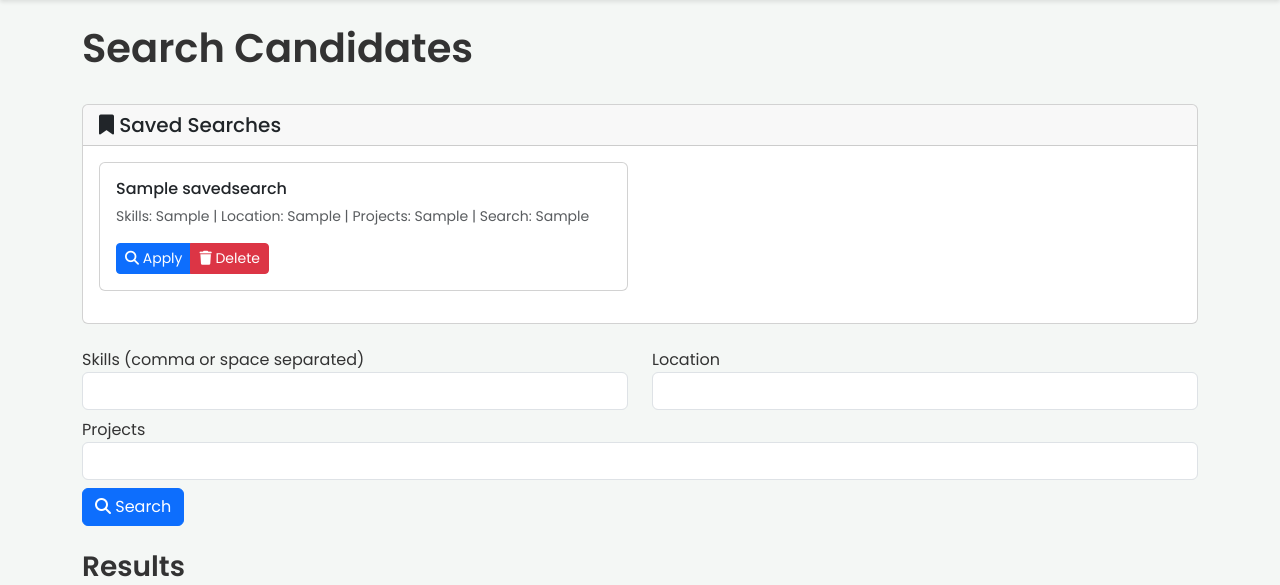
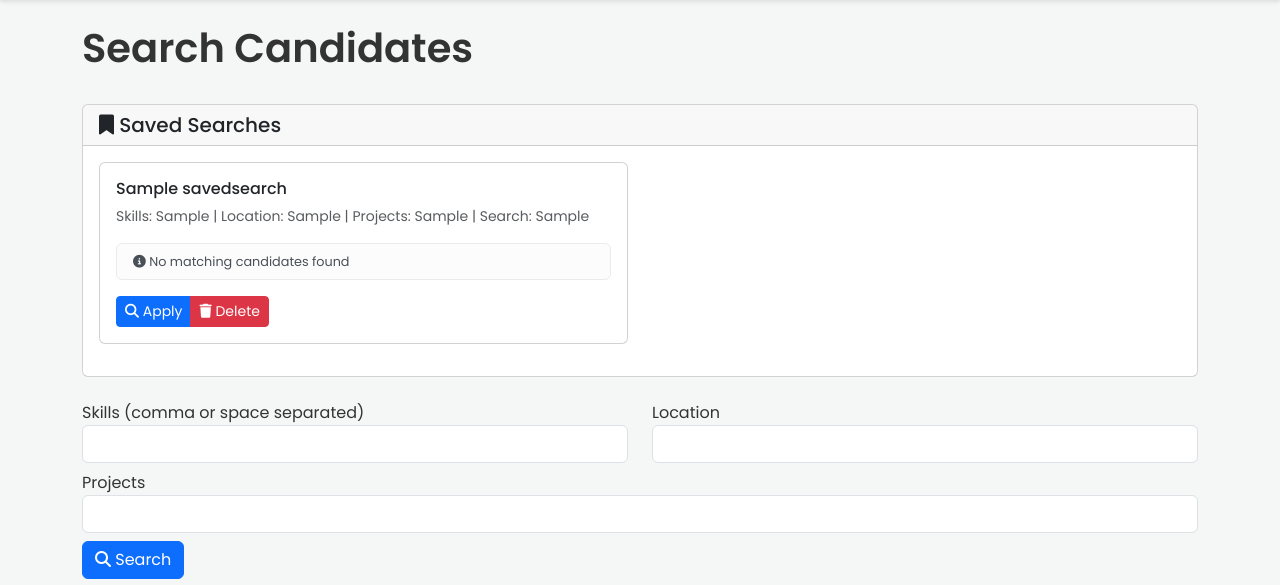
Before and after one commit to konstantingaydev/jobby, a Django app: page /recruiter/candidates/ in a window 1280 px wide. Shown: the part 56-641 px from the top of the page. Run offline with Django 5.2, Linux system fonts and the light colour scheme; a user stored in the database is signed in; tables that the repository leaves empty hold one stand-in row (values such as "Sample post").

Commit message:
Added visibility for matches to previous saved searches.

```diff
--- a/recruiter/templates/recruiter/candidate_search.html
+++ b/recruiter/templates/recruiter/candidate_search.html
@@ -25,6 +25,44 @@
             <div class="card-body">
               <h6 class="card-title">{{ search.name }}</h6>
               <p class="card-text small text-muted">{{ search.get_criteria_display }}</p>
+
+              <!-- Preview Candidates -->
+              {% if search.preview_candidates %}
+              <div class="mb-3 mt-2">
+                <small class="text-muted d-block mb-2">
+                  <i class="fas fa-users"></i> Top Matches:
+                </small>
+                <div class="d-flex flex-column gap-2">
+                  {% for candidate in search.preview_candidates %}
+                  <div class="border-start border-3 border-info ps-2 py-1">
+                    <div class="d-flex align-items-center justify-content-between">
+                      <div class="flex-grow-1">
+                        <a href="{% url 'profiles:profile_detail' pk=candidate.pk %}" class="text-decoration-none small fw-bold">
+                          {{ candidate.user.get_full_name|default:candidate.user.username }}
+                        </a>
+                        {% if candidate.headline %}
+                        <div class="text-muted" style="font-size: 0.75rem;">{{ candidate.headline|truncatewords:8 }}</div>
+                        {% endif %}
+                        {% if candidate.location %}
+                        <div class="text-muted" style="font-size: 0.7rem;">
+                          <i class="fas fa-map-marker-alt"></i> {{ candidate.location|truncatewords:3 }}
+                        </div>
+                        {% endif %}
+                      </div>
+                      <a href="{% url 'profiles:profile_detail' pk=candidate.pk %}" class="btn btn-sm btn-outline-primary" style="font-size: 0.7rem;">
+                        View
+                      </a>
+                    </div>
+                  </div>
+                  {% endfor %}
+                </div>
+              </div>
+              {% else %}
+              <div class="alert alert-light mb-3 mt-2 py-2" style="font-size: 0.8rem;">
+                <i class="fas fa-info-circle"></i> No matching candidates found
+              </div>
+              {% endif %}
+
               <div class="btn-group" role="group">
                 <a href="{% url 'recruiter:apply_saved_search' search.id %}" class="btn btn-sm btn-primary">
                   <i class="fas fa-search"></i> Apply
--- a/recruiter/views.py
+++ b/recruiter/views.py
@@ -25,6 +25,51 @@ def recruiter_dashboard(request):
     return render(request, 'recruiter/recruiter_dashboard.html', {'template_data': template_data})
 
 
+def get_candidates_for_search(saved_search, limit=3):
+    """Get matching candidates for a saved search."""
+    candidates = Profile.objects.filter(
+        user_type='regular'
+    ).filter(
+        models.Q(profile_visibility='public') |
+        models.Q(profile_visibility='recruiters')
+    ).select_related('user').prefetch_related('skills', 'projects')
+
+    # Apply filters based on saved search criteria
+    if saved_search.skills:
+        skill_terms = [term.strip() for term in saved_search.skills.split(',') if term.strip()]
+        skill_q = models.Q()
+        for term in skill_terms:
+            skill_q |= models.Q(skills__name__icontains=term) | models.Q(skills_text__icontains=term)
+        candidates = candidates.filter(skill_q).distinct()
+
+    if saved_search.location:
+        candidates = candidates.filter(location__icontains=saved_search.location)
+
+    if saved_search.projects:
+        candidates = candidates.filter(
+            models.Q(projects__title__icontains=saved_search.projects) |
+            models.Q(projects__description__icontains=saved_search.projects) |
+            models.Q(projects__technologies__icontains=saved_search.projects) |
+            models.Q(projects_text__icontains=saved_search.projects)
+        ).distinct()
+
+    if saved_search.general_search:
+        candidates = candidates.filter(
+            models.Q(skills__name__icontains=saved_search.general_search) |
+            models.Q(skills_text__icontains=saved_search.general_search) |
+            models.Q(location__icontains=saved_search.general_search) |
+            models.Q(projects__title__icontains=saved_search.general_search) |
+            models.Q(projects__description__icontains=saved_search.general_search) |
+            models.Q(projects_text__icontains=saved_search.general_search) |
+            models.Q(user__first_name__icontains=saved_search.general_search) |
+            models.Q(user__last_name__icontains=saved_search.general_search) |
+            models.Q(headline__icontains=saved_search.general_search) |
+            models.Q(bio__icontains=saved_search.general_search)
+        ).distinct()
+
+    return candidates[:limit]
+
+
 @login_required
 def candidate_search(request):
     """Search view for recruiters to find candidates."""
@@ -32,8 +77,14 @@ def candidate_search(request):
         messages.error(request, 'Access denied. Recruiter account required.')
         return redirect('home.index')
 
-    # Get recruiter's saved searches
+    # Get recruiter's saved searches with preview candidates
     saved_searches = SavedSearch.objects.filter(recruiter=request.user)
+
+    # Attach preview candidates to each saved search
+    saved_searches_with_previews = []
+    for search in saved_searches:
+        search.preview_candidates = get_candidates_for_search(search, limit=3)
+        saved_searches_with_previews.append(search)
 
     # Get all job seeker profiles that are visible to recruiters
     candidates = Profile.objects.filter(
@@ -108,7 +159,7 @@ def candidate_search(request):
         'template_data': template_data,
         'candidates': candidates_page,  # Keep for backward compatibility
         'search_query': search_query,   # Keep for backward compatibility
-        'saved_searches': saved_searches,
+        'saved_searches': saved_searches_with_previews,
         'has_filters': has_filters,
     }
     return render(request, 'recruiter/candidate_search.html', context)
```
